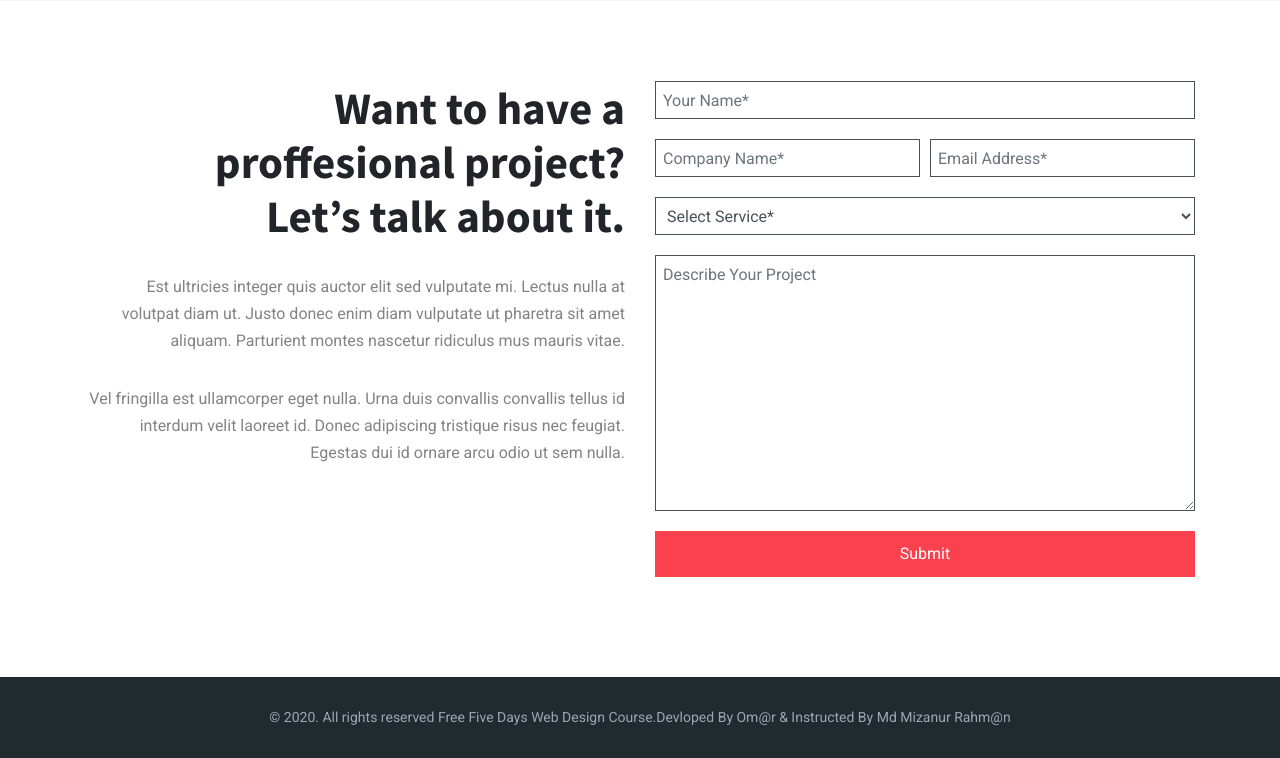
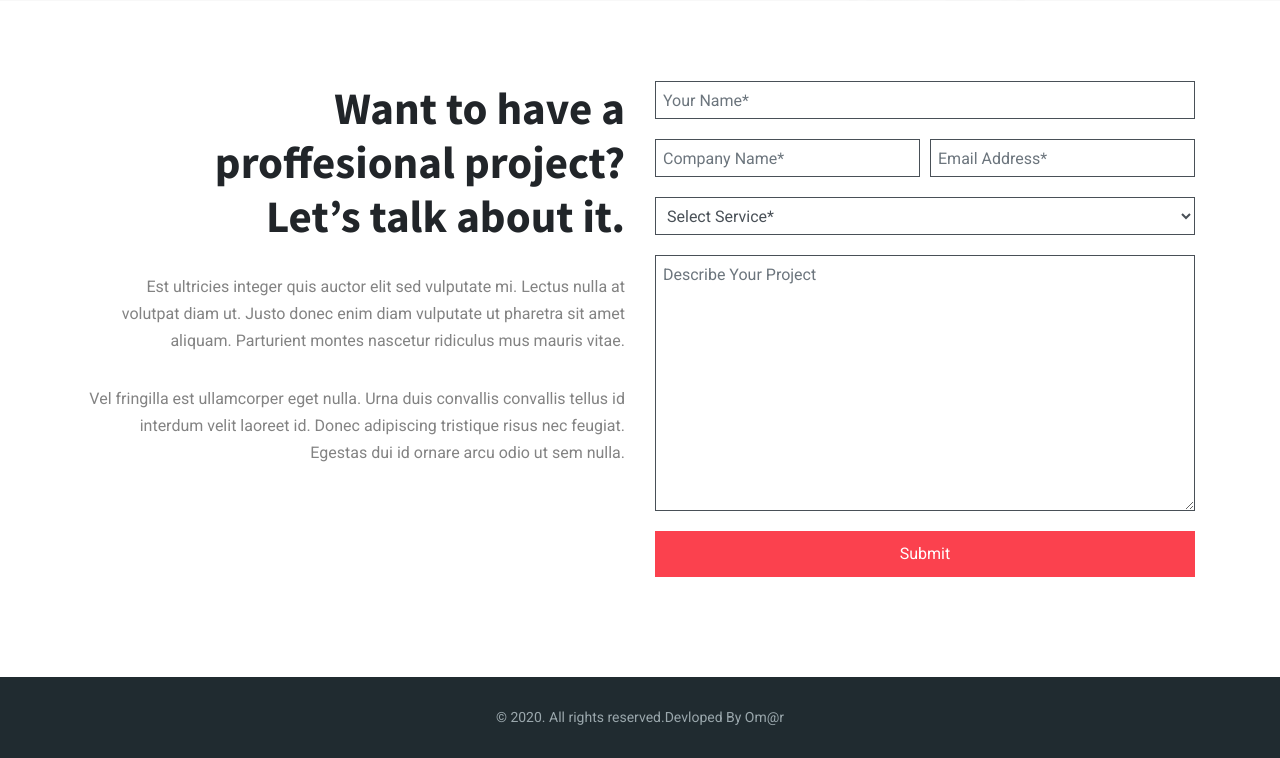
Before and after one commit to Arfath05/kallyas, a plain HTML site: page index.html in a window 1280 px wide. Shown: the part 3866-4624 px from the top of the page. Drawn offline with Linux system fonts and the light colour scheme.

Commit message:
Update index.html

```diff
--- a/index.html
+++ b/index.html
@@ -355,7 +355,7 @@
 					<div class="container">
 						<div class="row">
 							<div class="col-md-12">
-								<p>© 2020. All rights reserved Free Five Days Web Design Course.Devloped By Om@r & Instructed By Md Mizanur Rahm@n</p>
+								<p>© 2020. All rights reserved.Devloped By Om@r</p>
 							</div>
 						</div>
 					</div>
```
